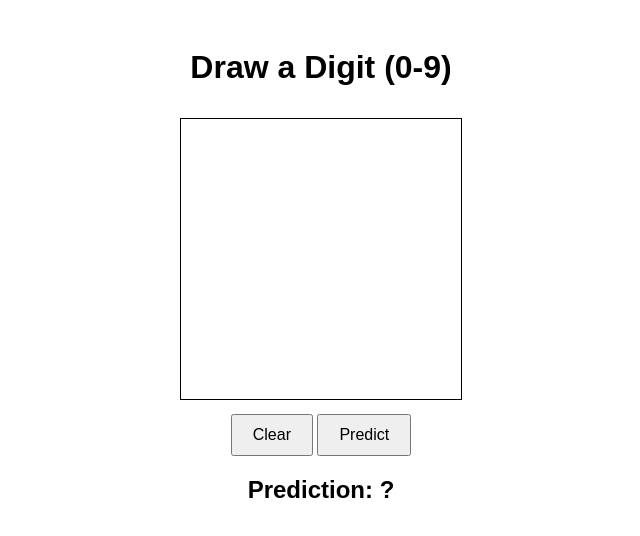
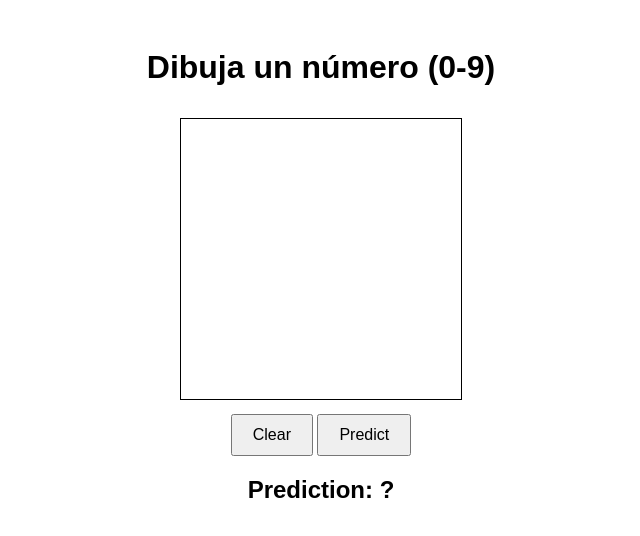
Before and after one commit to steveespinoza/MNISTWEB, a plain HTML site: page index.html in a window 1280 px wide. Shown: the whole page, without its empty margins (319-959 px from the left). Drawn offline with Linux system fonts and the light colour scheme.

Commit message:
Update index.html

```diff
--- a/index.html
+++ b/index.html
@@ -12,7 +12,7 @@
 </head>
 <body>
 
-  <h1>Draw a Digit (0-9)</h1>
+  <h1>Dibuja un número (0-9)</h1>
   <canvas id="canvas" width="280" height="280"></canvas><br>
   <button onclick="clearCanvas()">Clear</button>
   <button onclick="predictDigit()">Predict</button>
```
